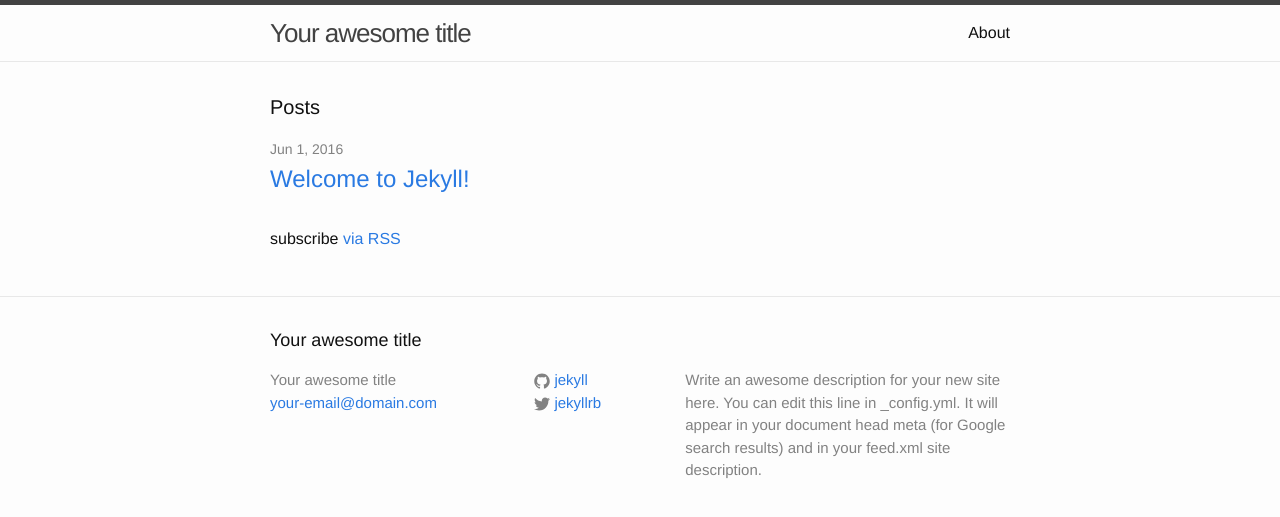
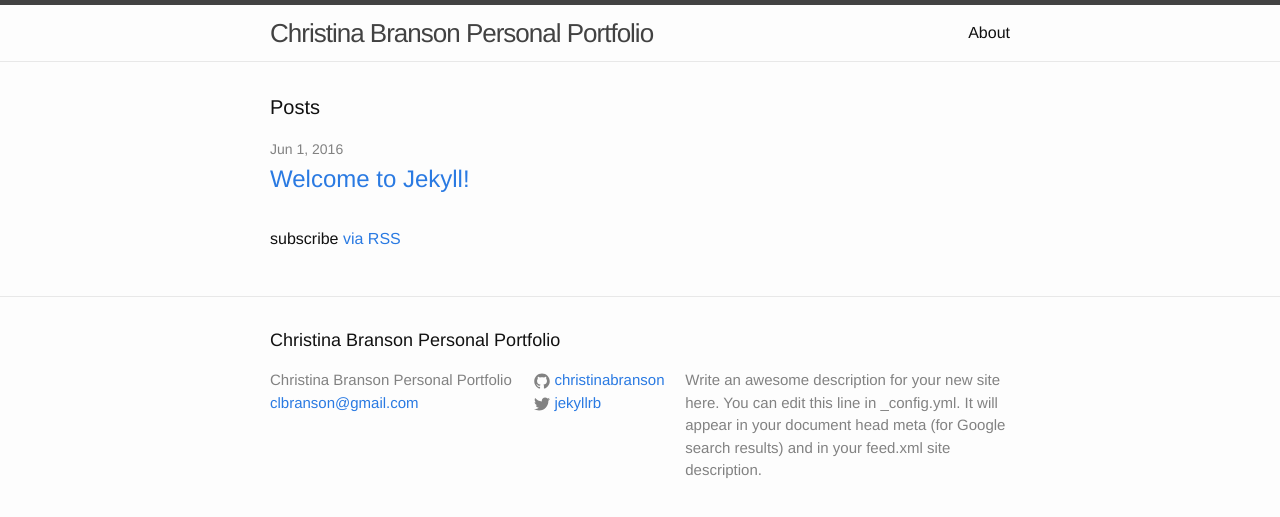
Before and after one commit to christinabranson/christinabranson.github.io, a Jekyll site: the page built from index.html, in a window 1280 px wide. Shown: the top 517 px of the page. Built offline with Jekyll 4.4.1, drawn with Linux system fonts in a browser that asks for light colours.

Commit message:
Modified config.yml file

```diff
--- a/_config.yml
+++ b/_config.yml
@@ -6,16 +6,16 @@
 # 'jekyll serve'. If you change this file, please restart the server process.
 
 # Site settings
-title: Your awesome title
-email: your-email@domain.com
+title: Christina Branson Personal Portfolio
+email: clbranson@gmail.com
 description: > # this means to ignore newlines until "baseurl:"
   Write an awesome description for your new site here. You can edit this
   line in _config.yml. It will appear in your document head meta (for
   Google search results) and in your feed.xml site description.
 baseurl: "" # the subpath of your site, e.g. /blog
-url: "http://yourdomain.com" # the base hostname & protocol for your site
+url: "http://https://personal-portfolio-chrissybranso.c9users.io/" # the base hostname & protocol for your site
 twitter_username: jekyllrb
-github_username:  jekyll
+github_username:  christinabranson
 
 # Build settings
 markdown: kramdown
```
